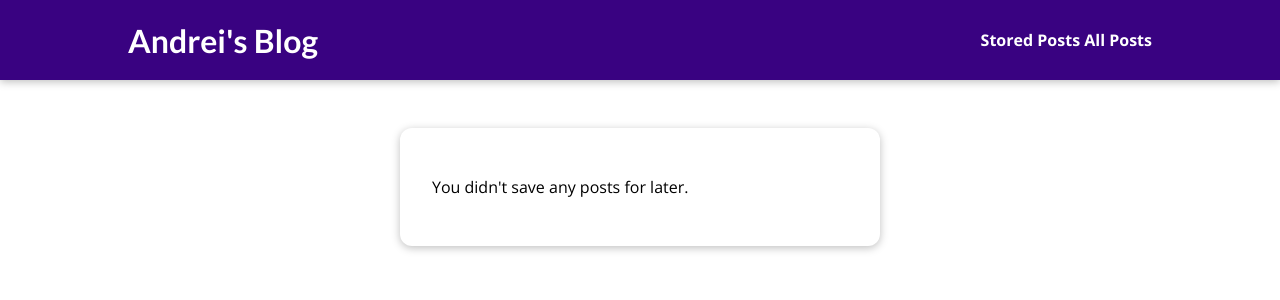
After one commit to Karalevich/django_blog, a Django app: page /read-later in a window 1280 px wide. The commit adds this page. Shown: the top 300 px of the page. Run offline with Django 5.2, Linux system fonts and the light colour scheme.

Commit message:
add stored-posts view

```diff
--- /dev/null
+++ b/blog/static/blog/stored-posts.css
@@ -0,0 +1,39 @@
+#main-navigation {
+    background-color: #390281;
+    box-shadow: 0 2px 8px rgba(0, 0, 0, 0.25);
+  }
+
+  #stored-posts {
+    margin: 8rem auto 3rem auto;
+    padding: 2rem;
+    border-radius: 12px;
+    box-shadow: 0 2px 8px rgba(0, 0, 0, 0.25);
+    background-color: white;
+    width: 90%;
+    max-width: 30rem;
+  }
+
+  #stored-posts ul {
+    list-style: none;
+    margin: 0;
+    padding: 0;
+  }
+
+  #stored-posts li {
+    margin: 1rem 0;
+  }
+
+  #stored-posts a {
+    display: block;
+    padding: 1rem;
+    width: 100%;
+    text-decoration: none;
+    border: 1px solid #ccc;
+    color: #1b1b1b;
+    font-weight: bold;
+  }
+
+  #stored-posts a:hover,
+  #stored-posts a:active {
+    background-color: #ccc;
+  }
--- /dev/null
+++ b/blog/templates/stored-posts.html
@@ -0,0 +1,23 @@
+{% extends "base.html" %}
+{% load static %}
+
+{% block title %}
+My Stored Posts
+{% endblock %}
+
+{% block css_files %}
+<link rel="stylesheet" href="{% static "blog/stored-posts.css" %}">
+{% endblock %}
+
+{% block content %}
+  <section id="stored-posts">
+    {% if not has_posts %}
+      <p>You didn't save any posts for later.</p>
+    {% endif %}
+    <ul>
+      {% for post in posts %}
+        <li><a href="{% url "post-detail-page" post.slug %}">{{ post.title }}</a></li>
+      {% endfor %}
+    </ul>
+  </section>
+{% endblock %}
--- a/blog/views.py
+++ b/blog/views.py
@@ -32,13 +32,23 @@ class SinglePostView(View):
     template_name = 'post-detail.html'
     model = Post
 
+    def is_stored_post(self, request, post_id):
+        stored_posts = request.session.get('stored_posts')
+        if stored_posts is not None:
+            return post_id in stored_posts
+        else:
+            return False
+
     def get(self, request, slug):
         post = Post.objects.get(slug=slug)
+
+
         context = {
             'post': post,
             'tags': post.tags.all(),
             'comment_form': CommentForm(),
-            'comments': post.comments.all().order_by("-id")
+            'comments': post.comments.all().order_by("-id"),
+            'saved_for_later': self.is_stored_post(request, post.id)
         }
         return render(request, 'post-detail.html', context)
 
@@ -56,11 +66,43 @@ class SinglePostView(View):
             'post': post,
             'tags': post.tags.all(),
             'comment_form': comment_form,
-            'comments': post.comments.all().order_by("-id")
+            'comments': post.comments.all().order_by("-id"),
+            'saved_for_later': self.is_stored_post(request, post.id)
         }
         return render(request, 'post-detail.html', context)
 
 
 class ReadLaterView(View):
+    def get(self, request):
+        stored_posts = request.session.get("stored_posts")
+
+        context = {}
+
+        if stored_posts is None or len(stored_posts) == 0:
+            context['posts'] = []
+            context['has_posts'] = False
+        else:
+            posts = Post.objects.filter(id__in=stored_posts)
+            context['posts'] = posts
+            context['has_posts'] = True
+
+        return render(request, 'stored-posts.html', context)
+
+
     def post(self, request):
-        pass
+        stored_posts = request.session.get("stored_posts")
+
+        if stored_posts is None:
+            stored_posts = []
+
+        post_id = int(request.POST['post_id'])
+
+        if post_id not in stored_posts:
+            stored_posts.append(post_id)
+
+        else:
+            stored_posts.remove(post_id)
+
+        request.session['stored_posts'] = stored_posts
+
+        return HttpResponseRedirect('/')
--- a/templates/base.html
+++ b/templates/base.html
@@ -13,6 +13,7 @@
 <header id="main-navigation">
     <h1><a href="{% url "starting-page" %}">Andrei's Blog</a></h1>
     <nav>
+      <a href="{% url "read-later" %}">Stored Posts</a>
       <a href="{% url "posts-page" %}">All Posts</a>
     </nav>
 </header>
```
Also changed, not shown: blog/templates/post-detail.html (+8 -2 lines), 3 other files.
